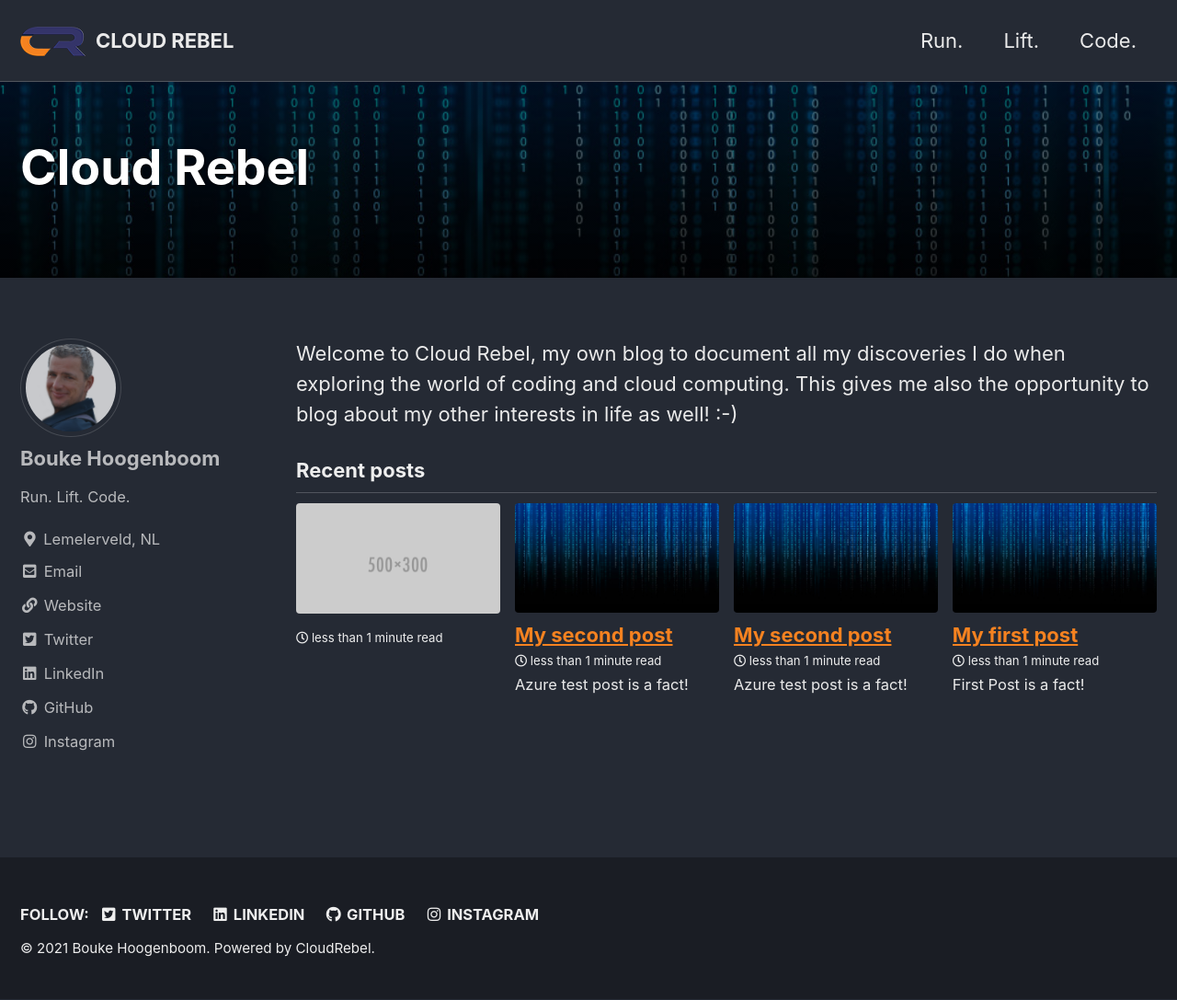
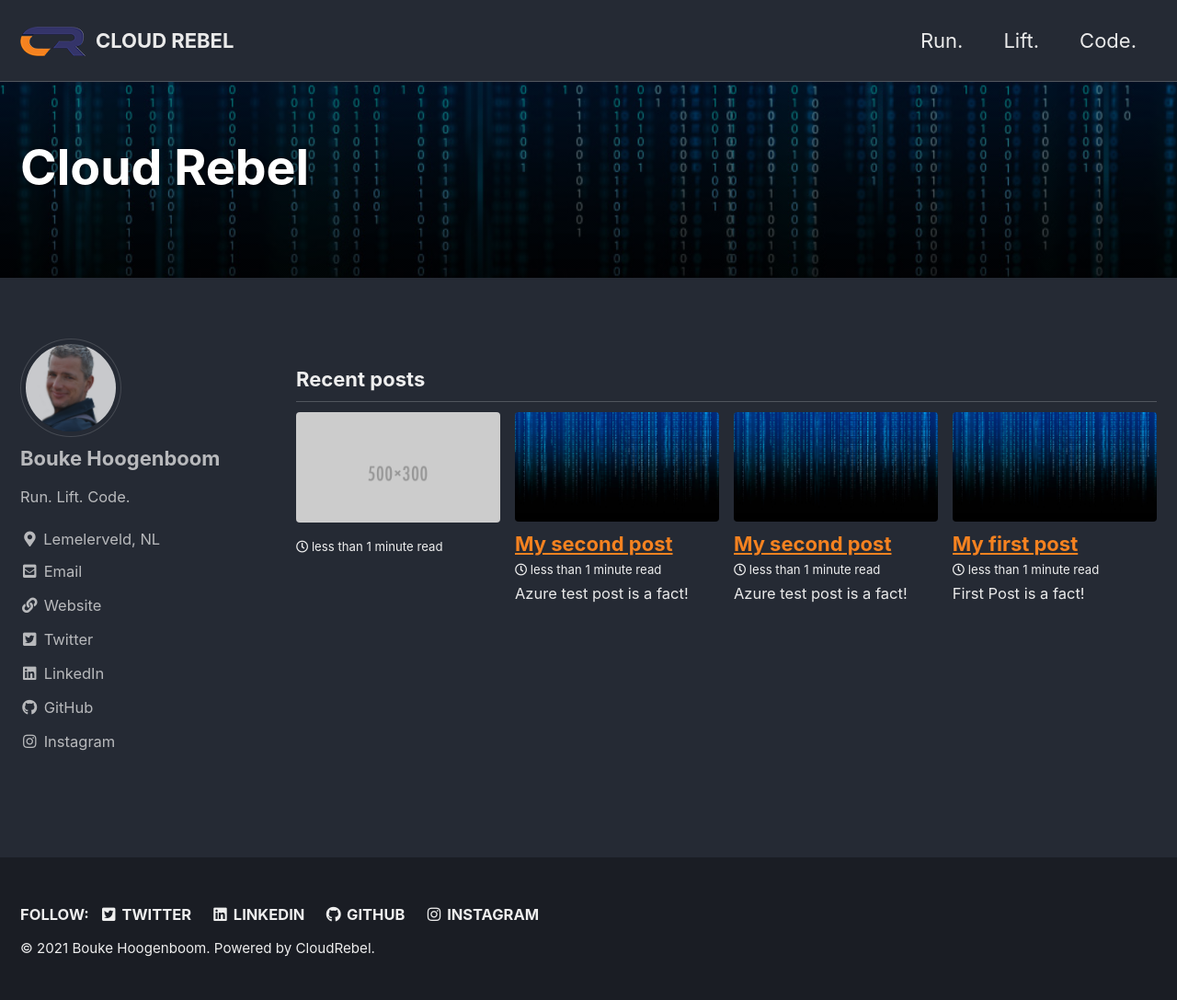
Before and after one commit to bhoogenboom/bhoogenboom.github.io, a Jekyll site: the page built from index.html, in a window 1280 px wide and 1087 px high. Shown: the whole window at 92% size. Built offline with Jekyll 4.4.1, drawn with Linux system fonts in a browser that asks for light colours; cached includes are drawn as plain includes; the list of posts is cut into pages by our own code.

```diff
--- a/index.html
+++ b/index.html
@@ -2,6 +2,3 @@
 layout: home
 author_profile: true
 ---
-
-Welcome to Cloud Rebel, my own blog to document all my discoveries I do when exploring the world of coding and cloud computing.
-This gives me also the opportunity to blog about my other interests in life as well! :-)
```
Also changed, not shown: _pages/home.md (added, +7 -0 lines).
